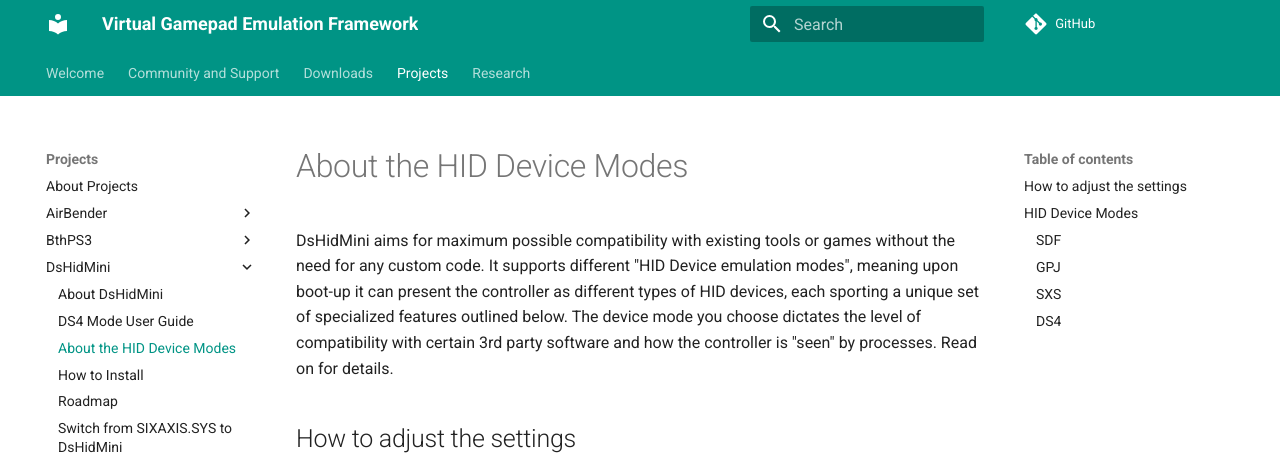
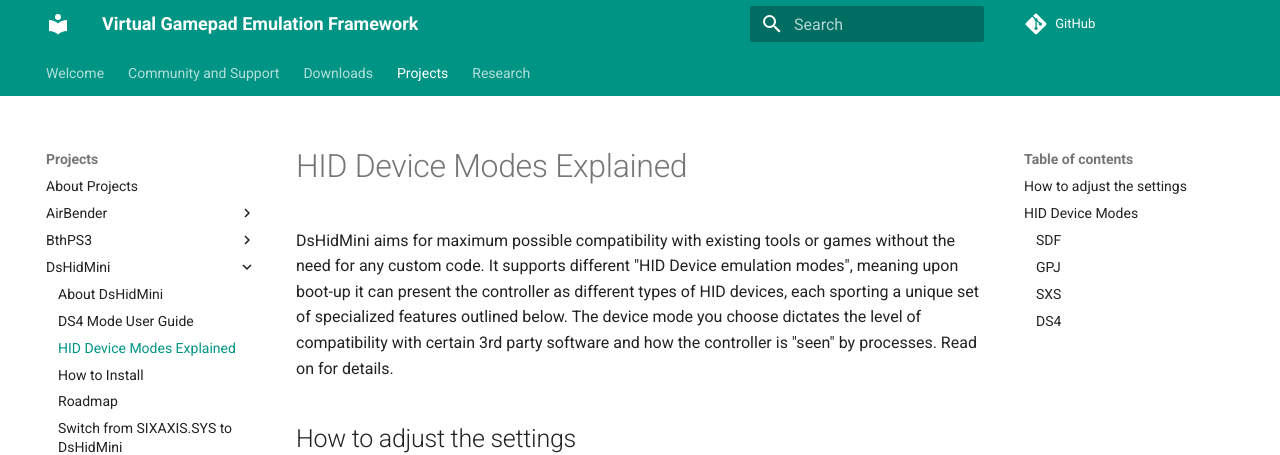
Before and after one commit to nefarius/ViGEm.github.io, an MkDocs documentation site: the page built from docs/projects/DsHidMini/HID-Device-Modes-Explained.md, in a window 1280 px wide and 900 px high. Shown: the top 455 px of the window. Built offline with MkDocs 1.6.1 and Material for MkDocs 9.7.7, drawn with Linux system fonts in a browser that asks for light colours; comment, search, counter and statistics services are not loaded.

Commit message:
Renamed title to HID Device Modes Explained

```diff
--- a/docs/projects/DsHidMini/HID-Device-Modes-Explained.md
+++ b/docs/projects/DsHidMini/HID-Device-Modes-Explained.md
@@ -1,4 +1,4 @@
-# About the HID Device Modes
+# HID Device Modes Explained
 
 DsHidMini aims for maximum possible compatibility with existing tools or games without the need for any custom code. It supports different "HID Device emulation modes", meaning upon boot-up it can present the controller as different types of HID devices, each sporting a unique set of specialized features outlined below. The device mode you choose dictates the level of compatibility with certain 3rd party software and how the controller is "seen" by processes. Read on for details.
 
```
